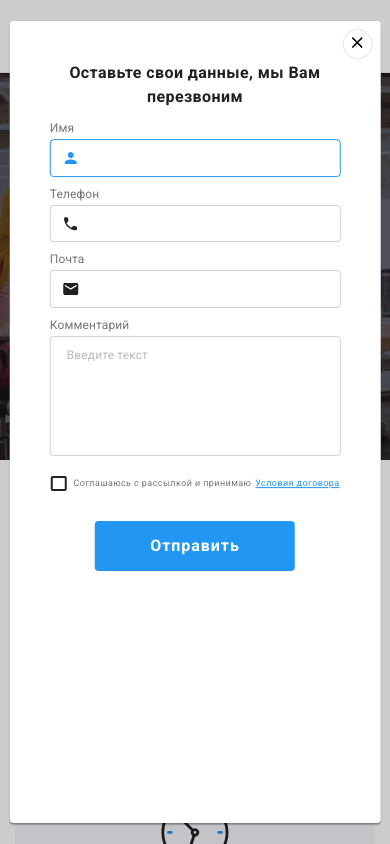
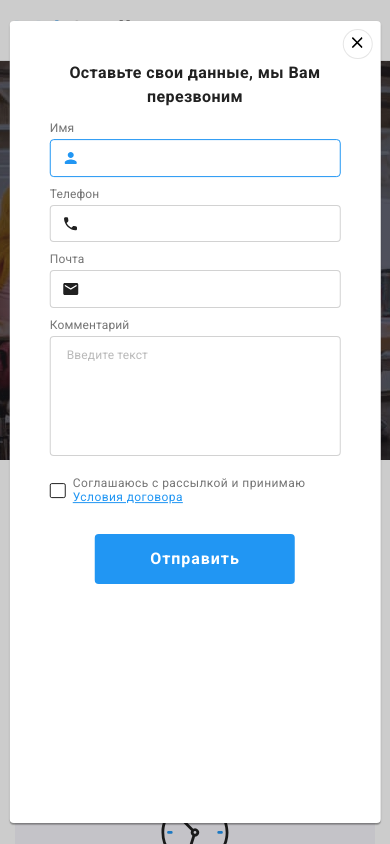
Before and after one commit to Hi-tei-hi-me/goit-markup-hw-08, a plain HTML site: page index.html in a window 390 px wide. Both pictures are taken after a click on the button "Заказать услугу". Shown: the top 844 px of the page. Drawn offline with nearby package versions, Linux system fonts and the light colour scheme.

Commit message:
Finalized HW

```diff
--- a/index.html
+++ b/index.html
@@ -735,13 +735,15 @@
               required
             />
             <label class="agree-text" for="agree">
-              <span
-                ><svg class="check-icon" width="15" height="13">
+              <span class="check-block"
+                ><svg class="check-icon" width="15" height="14">
                   <use href="./images/icons.svg#icon-check"></use>
                 </svg>
               </span>
-              Соглашаюсь с рассылкой и принимаю
-              <a href="">Условия договора</a>
+              <span
+                >Соглашаюсь с рассылкой и принимаю
+                <a class="agreement" href="">Условия договора</a></span
+              >
             </label>
           </div>
           <button class="modal-send-btn">Отправить</button>
--- a/sass/components/_mob-menu.scss
+++ b/sass/components/_mob-menu.scss
@@ -25,9 +25,7 @@
   margin-bottom: auto;
 }
 .mob-menu__nav-item {
-  &:not(:last-child) {
-    margin-bottom: 32px;
-  }
+  margin-bottom: 32px;
 }
 .mob-menu__nav-link {
   font-weight: 500;
--- a/sass/components/_modal.scss
+++ b/sass/components/_modal.scss
@@ -4,6 +4,7 @@
   left: 50%;
   width: 95%;
   height: 95%;
+  overflow-y: auto;
   padding: 40px;
   font-size: 12px;
   line-height: calc(14 / 12);
@@ -132,9 +133,6 @@
 .agree-text {
   @extend %flex-centered;
   font-size: 12px;
-  @media screen and (max-width: 479px) {
-    font-size: 9px;
-  }
   line-height: calc(14 / 12);
   @include desktop {
     font-size: 14px;
@@ -142,34 +140,32 @@
   }
   margin-bottom: 30px;
   color: var(--main-txt);
-  span {
+}
+.check-block {
+  @extend %flex-centered;
   margin-right: 7px;
   width: 16px;
   height: 15px;
   background-color: transparent;
-    border: 2px solid var(--secondary-txt);
+  border: 1.5px solid var(--secondary-txt);
   border-radius: 2px;
-    display: flex;
-    align-items: center;
-    justify-content: center;
   transition: background-color var(--transition-duration)
       var(--transition-timing),
     border var(--transition-duration) var(--transition-timing);
-    .modal-check:checked + & {
+  .modal-check:checked + .agree-text & {
     background-color: var(--accent);
-      border: none;
-    }
-  }
-  a {
-    margin-left: 4px;
-    text-decoration: underline;
-    color: var(--accent);
+    border: 1.5px solid transparent;
   }
 }
 .check-icon {
-  fill: var(--main-white);
+  fill: transparent;
   transition: fll var(--transition-duration) var(--transition-timing);
   .modal-check:checked + .agree-text & {
     fill: var(--main-white);
   }
 }
+.agreement {
+  font: inherit;
+  text-decoration: underline;
+  color: var(--accent);
+}
--- a/sass/components/_page-header.scss
+++ b/sass/components/_page-header.scss
@@ -1,15 +1,13 @@
 .header {
   position: fixed;
   top: 0;
-  left: 0;
-  right: 0;
-  width: 100%;
+  width: 100vw;
   z-index: 10;
-  padding-top: 16px;
-  padding-bottom: 16px;
+  padding-top: 10px;
+  padding-bottom: 10px;
   @include tablet {
-    padding-top: 26px;
-    padding-bottom: 26px;
+    padding-top: 21px;
+    padding-bottom: 21px;
   }
   @include desktop {
     padding-top: 24px;
--- a/sass/layouts/_projects.scss
+++ b/sass/layouts/_projects.scss
@@ -44,7 +44,9 @@
   margin-bottom: 30px;
 }
 .project-link {
-  display: block;
+  display: flex;
+  flex-direction: column;
+  height: 100%;
   transition: box-shadow var(--transition-duration) var(--transition-timing);
   &:hover,
   &:focus {
--- a/sass/utils/_container.scss
+++ b/sass/utils/_container.scss
@@ -37,6 +37,7 @@
   }
 }
 .project-caption {
+  flex-grow: 1;
   padding: 20px 24px;
   border: 1px solid var(--project-border);
   border-top: none;
--- a/sass/utils/_current.scss
+++ b/sass/utils/_current.scss
@@ -4,9 +4,9 @@
     content: "";
     position: absolute;
     left: 0;
-    bottom: -39px;
+    bottom: -34px;
     @include desktop {
-      bottom: -34px;
+      bottom: -33px;
     }
     width: 100%;
     height: 4px;
--- a/sass/utils/_js.scss
+++ b/sass/utils/_js.scss
@@ -1,7 +1,4 @@
 .no-scroll {
   overflow: hidden;
   padding-right: var(--scrollbar-width);
-  header {
-    padding-right: var(--scrollbar-width);
-  }
 }
```
Also changed, not shown: css/main.css, css/main.min.css, 2 other files. Lines whose indentation alone changed are shown as unchanged.
